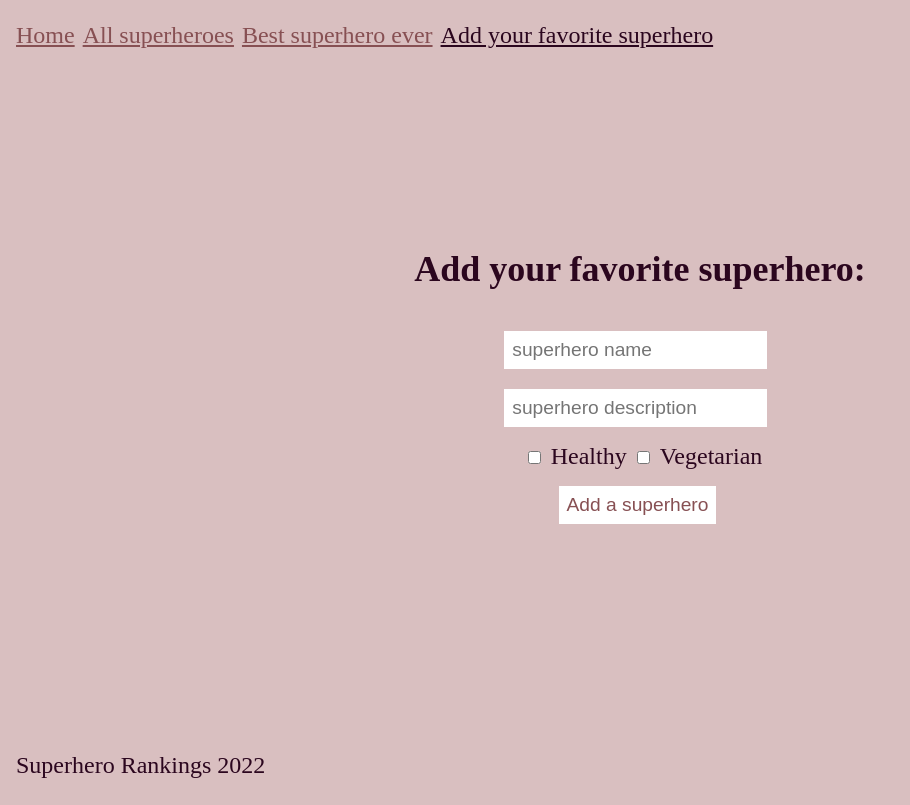
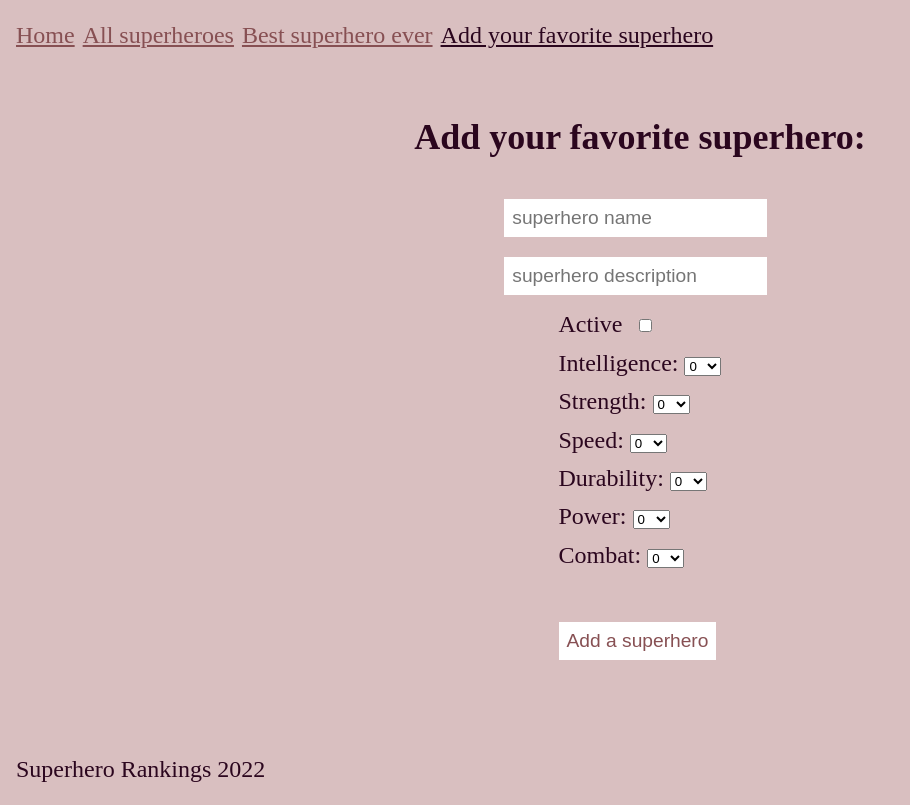
Before and after one commit to rickys93/superhero-app, a React (Vite) app in the folder client/: page /add in a window 1280 px wide. Shown: the whole page, without its empty margins (0-910 px from the left). Built offline with nearby package versions, Linux system fonts and the light colour scheme.

Commit message:
Complete app logic.

```diff
--- /dev/null
+++ b/client/src/components/StatInput/index.jsx
@@ -0,0 +1,22 @@
+import React from 'react'
+function StatInput({label, handleInput}) {
+  return (
+    <div>
+        <label for={`int-input-${label}`}>{label}: </label>
+        <select id={`int-input-${label}`} name={`int-input-${label}`} onChange={handleInput}>
+            <option value="0">0</option>
+            <option value="1">1</option>
+            <option value="2">2</option>
+            <option value="3">3</option>
+            <option value="4">4</option>
+            <option value="5">5</option>
+            <option value="6">6</option>
+            <option value="7">7</option>
+            <option value="8">8</option>
+            <option value="9">9</option>
+            <option value="10">10</option>
+        </select>
+    </div>
+  )
+}
+export default StatInput;
--- a/client/src/components/SuperheroCard/index.jsx
+++ b/client/src/components/SuperheroCard/index.jsx
@@ -8,8 +8,13 @@ const linkStyle = {
 const SuperheroCard = ({
     id,
     name,
-    healthy,
-    vegetarian,
+    active,
+    intelligence,
+    strength,
+    speed,
+    durability,
+    power,
+    combat,
     votes,
     vote,
     deleteSuperhero,
@@ -25,11 +30,16 @@ const SuperheroCard = ({
                 <span className="votes-counter">Votes: {votes}</span>
             </p>
             <p className="superhero-details-holder">
-                {vegetarian ? <span className="vegetarian icon">V</span> : ""}
-                {healthy ? <span className="healthy icon">H</span> : ""}
+                {active ? <span className="vegetarian icon">A</span> : ""}
                 <button onClick={() => vote(id, 1)}>+</button>
                 <button onClick={() => vote(id, -1)}>-</button>
             </p>
+            <p> <span className="powerstats">Intelligence: {intelligence}</span> </p>
+            <p> <span className="powerstats">Strength: {strength}</span> </p>
+            <p> <span className="powerstats">Speed: {speed}</span> </p>
+            <p> <span className="powerstats">Durability: {durability}</span> </p>
+            <p> <span className="powerstats">Power: {power}</span> </p>
+            <p> <span className="powerstats">Combat: {combat}</span> </p>
             <button onClick={() => deleteSuperhero(id)}>Delete</button>
             <br></br>
         </div>
--- a/client/src/components/SuperheroForm/index.jsx
+++ b/client/src/components/SuperheroForm/index.jsx
@@ -1,16 +1,27 @@
 import React from "react";
+import StatInput from "../StatInput";
 
-export default function superheroForm({
+export default function SuperheroForm({
     inputText,
     setInputText,
     description,
     setDescription,
     message,
     setMessage,
-    vegetarian,
-    setVegetarianCheckbox,
-    healthy,
-    setHealthyCheckbox,
+    active,
+    setActiveCheckbox,
+    intelligence,
+    setIntelligenceCheckbox,
+    strength,
+    setStrengthCheckbox,
+    speed,
+    setSpeedCheckbox,
+    durability,
+    setDurabilityCheckbox,
+    power,
+    setPowerCheckbox,
+    combat,
+    setCombatCheckbox,
 }) {
     function handleInput(e) {
         setInputText(e.target.value);
@@ -20,12 +31,28 @@ export default function superheroForm({
         setDescription(e.target.value);
     }
 
-    function handleVegetarian() {
-        setVegetarianCheckbox(!vegetarian);
+    function handleActive() {
+        setActiveCheckbox(!active);
     }
 
-    function handleHealthy() {
-        setHealthyCheckbox(!healthy);
+    function handleIntelligence(e) {
+        setIntelligenceCheckbox(e.target.value);
+        console.log(e.target.value);
+    }
+    function handleStrength(e) {
+        setStrengthCheckbox(e.target.value);
+    }
+    function handleSpeed(e) {
+        setSpeedCheckbox(e.target.value);
+    }
+    function handleDurability(e) {
+        setDurabilityCheckbox(e.target.value);
+    }
+    function handlePower(e) {
+        setPowerCheckbox(e.target.value);
+    }
+    function handleCombat(e) {
+        setCombatCheckbox(e.target.value);
     }
 
     function handleSubmit(e) {
@@ -34,10 +61,15 @@ export default function superheroForm({
             fetch("http://localhost:3000/superheroes", {
                 method: "POST",
                 body: JSON.stringify({
-                    superhero_name: inputText,
-                    superhero_description: description,
-                    healthy: healthy,
-                    vegetarian: vegetarian,
+                    name: inputText,
+                    description: description,
+                    active: active,
+                    intelligence: intelligence,
+                    strength: strength,
+                    speed: speed,
+                    durability: durability,
+                    power: power,
+                    combat: combat,
                 }),
                 headers: {
                     "Content-type": "application/json; charset=UTF-8",
@@ -51,7 +83,7 @@ export default function superheroForm({
                         );
                         return;
                     } else {
-                        setMessage("superhero added successfully.");
+                        setMessage("Superhero added successfully.");
                     }
                     return res.json();
                 })
@@ -71,6 +103,13 @@ export default function superheroForm({
                 });
             setInputText("");
             setDescription("");
+            setActiveCheckbox(false);
+            setIntelligenceCheckbox(0);
+            setStrengthCheckbox(0);
+            setSpeedCheckbox(0);
+            setDurabilityCheckbox(0);
+            setPowerCheckbox(0);
+            setCombatCheckbox(0);
         } else {
             setMessage("Please enter a superhero.");
             setTimeout(() => {
@@ -102,20 +141,22 @@ export default function superheroForm({
                 />
             </div>
             <div>
+                <label htmlFor="active">Active </label>
                 <input
                     type="checkbox"
-                    name="healthy"
-                    value="healthy"
-                    onChange={handleHealthy}
+                    name="active"
+                    value="active"
+                    onChange={handleActive}
                 />
-                <label htmlFor="healthy">Healthy</label>
-                <input
-                    type="checkbox"
-                    name="vegetarian"
-                    value="vegetarian"
-                    onChange={handleVegetarian}
-                />
-                <label htmlFor="vegetarian">Vegetarian</label>
+
+                {/* Add select component here */}
+                <StatInput label={"Intelligence"} handleInput={handleIntelligence} />
+                <StatInput label={"Strength"} handleInput={handleStrength} />
+                <StatInput label={"Speed"} handleInput={handleSpeed} />
+                <StatInput label={"Durability"} handleInput={handleDurability} />
+                <StatInput label={"Power"} handleInput={handlePower} />
+                <StatInput label={"Combat"} handleInput={handleCombat} />
+
                 <br></br>
             </div>
             <button
--- a/client/src/pages/AddSuperheroPage/index.jsx
+++ b/client/src/pages/AddSuperheroPage/index.jsx
@@ -6,6 +6,12 @@ export default function AddSuperheroPage() {
     const [description, setDescription] = useState("");
     const [message, setMessage] = useState("");
     const [active, setActiveCheckbox] = useState(false);
+    const [intelligence, setIntelligenceCheckbox] = useState(0);
+    const [strength, setStrengthCheckbox] = useState(0);
+    const [speed, setSpeedCheckbox] = useState(0);
+    const [durability, setDurabilityCheckbox] = useState(0);
+    const [power, setPowerCheckbox] = useState(0);
+    const [combat, setCombatCheckbox] = useState(0);
 
     return (
         <main>
@@ -19,6 +25,19 @@ export default function AddSuperheroPage() {
                 setMessage={setMessage}
                 active={active}
                 setActiveCheckbox={setActiveCheckbox}
+
+                intelligence={intelligence}
+                setIntelligenceCheckbox={setIntelligenceCheckbox}
+                strength={strength}
+                setStrengthCheckbox={setStrengthCheckbox}
+                speed={speed}
+                setSpeedCheckbox={setSpeedCheckbox}
+                durability={durability}
+                setDurabilityCheckbox={setDurabilityCheckbox}
+                power={power}
+                setPowerCheckbox={setPowerCheckbox}
+                combat={combat}
+                setCombatCheckbox={setCombatCheckbox}
             />
         </main>
     );
```
